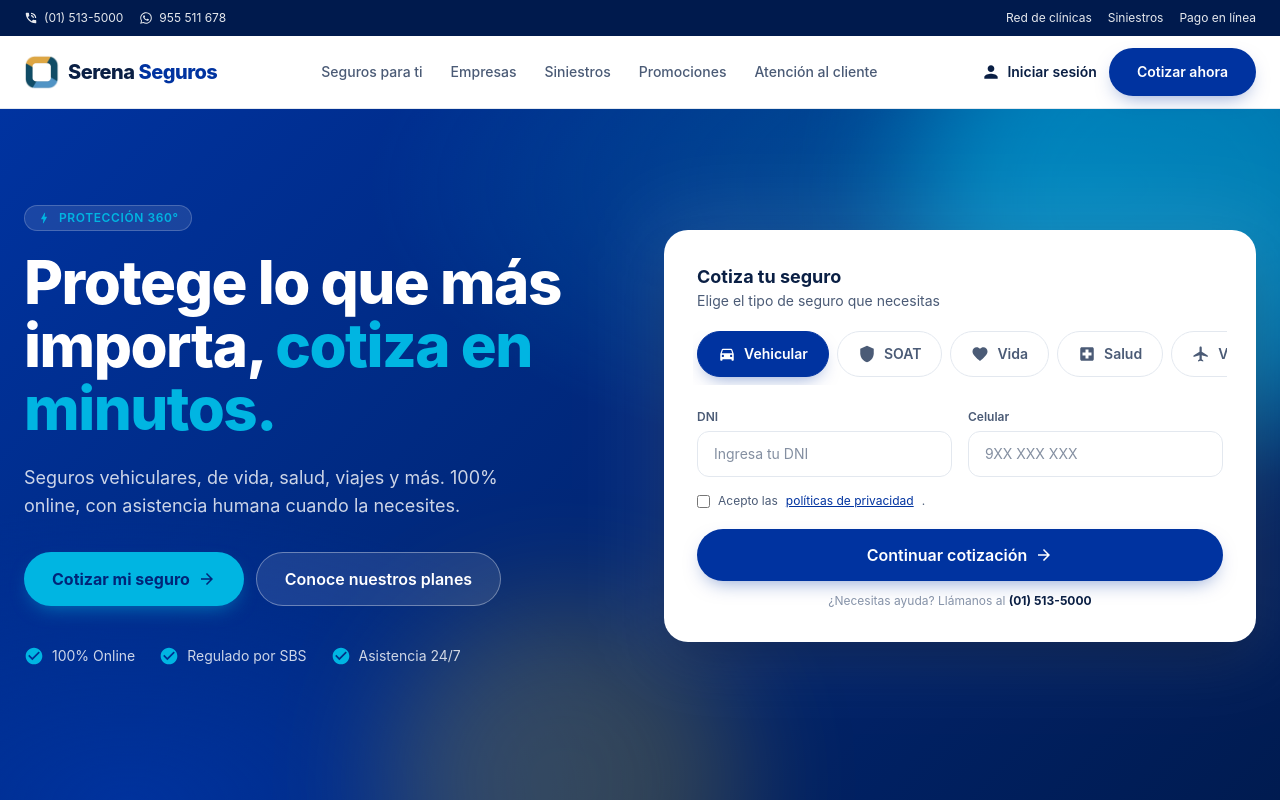
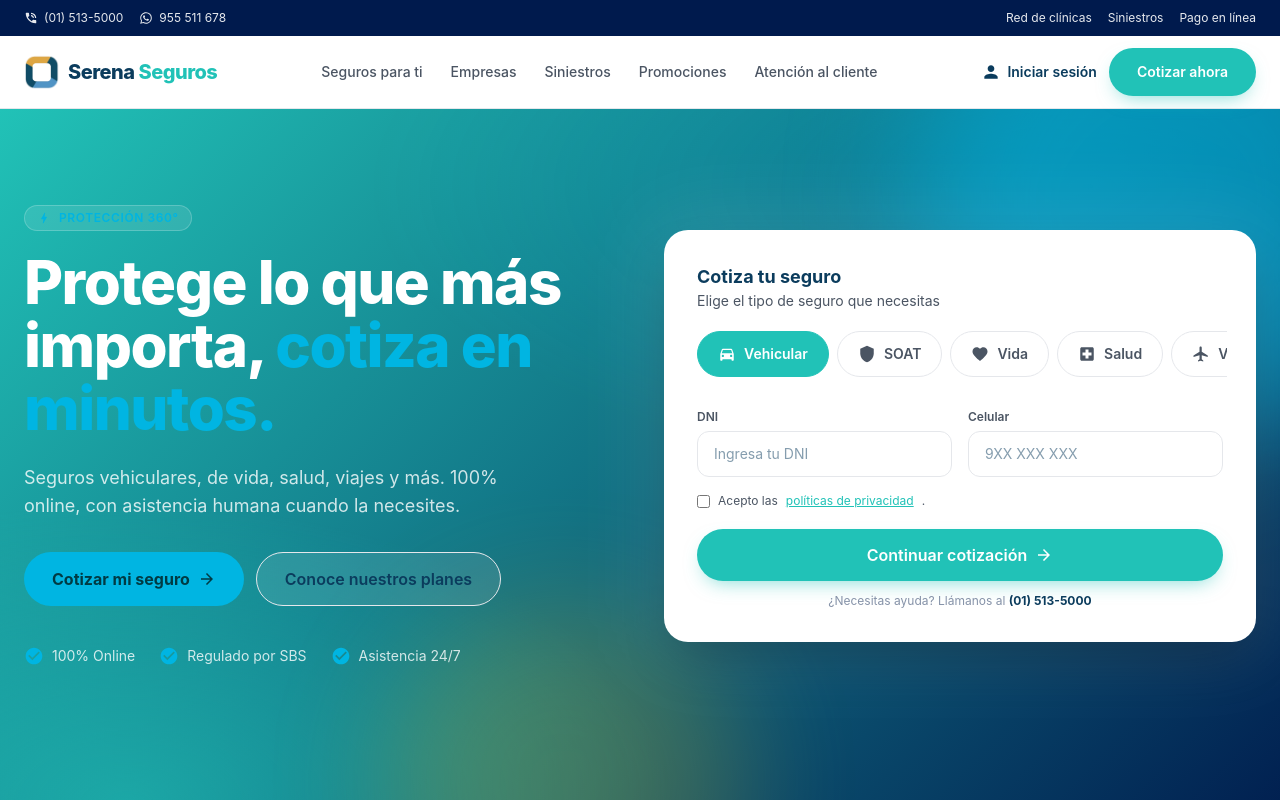
Before and after one commit to MarlonLupaca/Serena-Seguros, a Next.js app in the folder Frontend_Aseguradora/: page / in a window 1280 px wide. Shown: the top 800 px of the page. Built offline with nearby package versions, Linux system fonts and the light colour scheme.

Commit message:
Update color variables and styles in globals.css

```diff
--- a/Frontend_Aseguradora/src/app/globals.css
+++ b/Frontend_Aseguradora/src/app/globals.css
@@ -1,52 +1,69 @@
 @import 'tailwindcss';
 
 @theme {
-  /* Brand — inspirado en Pacífico (azul corporativo + acento cian) */
-  --color-primary: #0033a0;          /* azul Pacífico */
-  --color-primary-hover: #002578;
-  --color-accent: #00b5e2;           /* cian */
-  --color-accent-hover: #0099c2;
-  --color-yellow: #ffcb05;           /* acento cálido para promos */
+  --color-primary: #21c2b7;
+  --color-primary-hover: #1aa89e;
 
   /* Background */
   --color-bg: #ffffff;
-  --color-bg-soft: #f4f7fb;
-  --color-bg-deep: #001a4d;
+  --color-bg-soft: #f5f7f9;
 
   /* Text */
-  --color-text: #0a1f44;
-  --color-text-soft: #4b5b76;
-  --color-text-mute: #8592a8;
+  --color-text: #0b3c5d;
+  --color-text-soft: #4b5563;
   --color-text-inverse: #ffffff;
 
   /* Border */
-  --color-border: #e3e8ef;
+  --color-border: #e5e7eb;
 
-  /* Font */
+  --color-accent: #00b5e2;
+  --color-accent-hover: #0099c2;
+  --color-yellow: #ffcb05;
+
+  --color-bg-deep: #001a4d;
+  --color-text-mute: #8592a8;
+
   --font-sans: 'Inter', system-ui, -apple-system, Segoe UI, Roboto, Helvetica, Arial, sans-serif;
 }
 
+/* Base */
 html { scroll-behavior: smooth; }
 body { color: var(--color-text); background: var(--color-bg); }
 
-/* Scrollbar */
-::-webkit-scrollbar { width: 10px; height: 10px; }
-::-webkit-scrollbar-track { background: var(--color-bg-soft); }
+::-webkit-scrollbar {
+  width: 10px;
+  height: 10px;
+}
+::-webkit-scrollbar-track {
+  background: var(--color-bg-soft);
+  border-radius: 5px;
+}
 ::-webkit-scrollbar-thumb {
   background: var(--color-primary);
   border-radius: 5px;
   border: 2px solid var(--color-bg-soft);
 }
-::-webkit-scrollbar-thumb:hover { background: var(--color-primary-hover); }
-* { scrollbar-width: thin; scrollbar-color: var(--color-primary) var(--color-bg-soft); }
+::-webkit-scrollbar-thumb:hover {
+  background: var(--color-primary-hover);
+}
+* {
+  scrollbar-width: thin;
+  scrollbar-color: var(--color-primary) var(--color-bg-soft);
+}
 
-/* ===== Utilidades personalizadas ===== */
+.bg-gradient-pastel {
+  background: linear-gradient(
+    135deg,
+    color-mix(in srgb, var(--color-primary) 15%, white) 0%,
+    color-mix(in srgb, var(--color-primary) 5%, var(--color-bg-soft)) 100%
+  );
+}
 
 .hero-bg {
   background:
-    radial-gradient(1200px 500px at 85% 10%, rgba(0,181,226,0.35), transparent 60%),
-    radial-gradient(900px 500px at 10% 90%, rgba(0,51,160,0.9), transparent 60%),
-    linear-gradient(135deg, #0033a0 0%, #001a4d 100%);
+    radial-gradient(1200px 500px at 85% 10%, rgba(0,181,226,0.25), transparent 60%),
+    radial-gradient(900px 500px at 10% 90%, rgba(33,194,183,0.6), transparent 60%),
+    linear-gradient(135deg, var(--color-primary) 0%, var(--color-bg-deep) 100%);
 }
 
 .hero-blob {
@@ -65,7 +82,7 @@
 }
 .card:hover {
   transform: translateY(-4px);
-  box-shadow: 0 20px 40px -20px rgba(0,51,160,0.25);
+  box-shadow: 0 20px 40px -20px rgba(33,194,183,0.35);
   border-color: transparent;
 }
 
@@ -76,31 +93,37 @@
   border-radius: 9999px;
   padding: .875rem 1.75rem;
   transition: all .2s ease;
-  box-shadow: 0 8px 20px -8px rgba(0,51,160,0.5);
+  box-shadow: 0 8px 20px -8px rgba(33,194,183,0.6);
 }
-.btn-primary:hover { background: var(--color-primary-hover); transform: translateY(-1px); }
+.btn-primary:hover {
+  background: var(--color-primary-hover);
+  transform: translateY(-1px);
+}
 
 .btn-accent {
   background: var(--color-accent);
-  color: #002578;
+  color: #003b44;
   font-weight: 700;
   border-radius: 9999px;
   padding: .875rem 1.75rem;
   transition: all .2s ease;
-  box-shadow: 0 8px 20px -8px rgba(0,181,226,0.6);
 }
-.btn-accent:hover { background: var(--color-accent-hover); color:#fff; transform: translateY(-1px); }
+.btn-accent:hover {
+  background: var(--color-accent-hover);
+  color: #fff;
+}
 
 .btn-ghost {
   background: rgba(255,255,255,0.1);
-  color: #fff;
+  color: var(--color-text);
   font-weight: 600;
   border-radius: 9999px;
   padding: .875rem 1.75rem;
-  border: 1px solid rgba(255,255,255,0.35);
-  transition: all .2s ease;
+  border: 1px solid var(--color-border);
 }
-.btn-ghost:hover { background: rgba(255,255,255,0.2); }
+.btn-ghost:hover {
+  background: rgba(0,0,0,0.05);
+}
 
 .tab-pill {
   display: inline-flex;
@@ -113,14 +136,15 @@
   border: 1px solid var(--color-border);
   background: #fff;
   transition: all .2s ease;
-  white-space: nowrap;
 }
-.tab-pill:hover { color: var(--color-primary); border-color: var(--color-primary); }
+.tab-pill:hover {
+  color: var(--color-primary);
+  border-color: var(--color-primary);
+}
 .tab-pill.active {
   background: var(--color-primary);
   color: #fff;
   border-color: var(--color-primary);
-  box-shadow: 0 8px 18px -8px rgba(0,51,160,0.5);
 }
 
 .section-title {
@@ -128,7 +152,6 @@
   font-weight: 800;
   color: var(--color-text);
   letter-spacing: -0.02em;
-  line-height: 1.15;
 }
 
 .eyebrow {
@@ -140,6 +163,7 @@
 }
 
 .fade-up { animation: fadeUp .6s ease both; }
+
 @keyframes fadeUp {
   from { opacity: 0; transform: translateY(16px); }
   to { opacity: 1; transform: translateY(0); }
@@ -147,5 +171,5 @@
 
 .marquee-mask {
   -webkit-mask-image: linear-gradient(90deg, transparent, #000 10%, #000 90%, transparent);
-          mask-image: linear-gradient(90deg, transparent, #000 10%, #000 90%, transparent);
+  mask-image: linear-gradient(90deg, transparent, #000 10%, #000 90%, transparent);
 }
```
